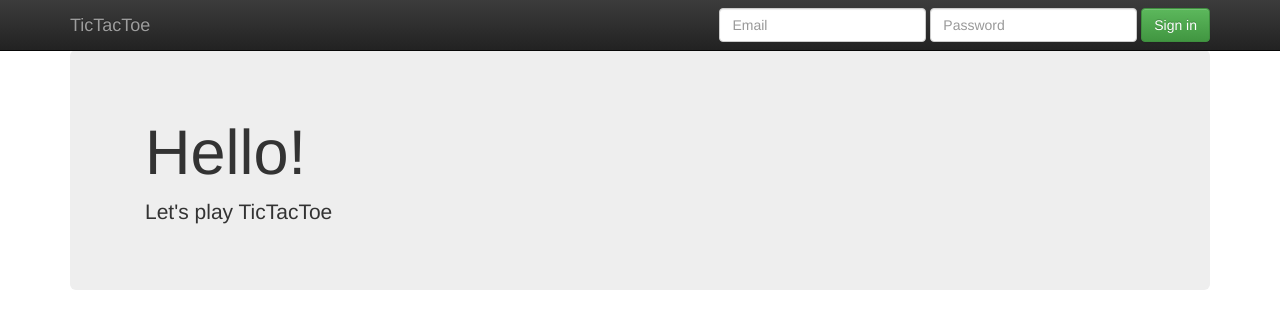
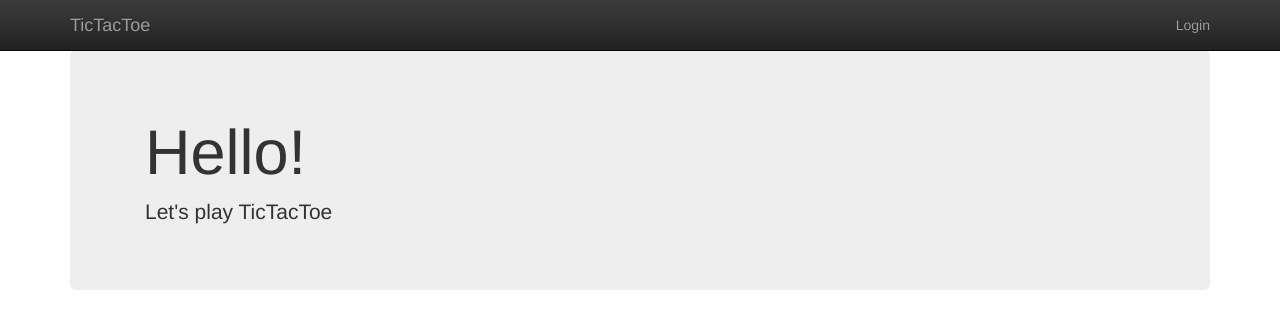
Before and after one commit to EugeneZaharchenko/TicTacToe, a Django app: page / in a window 1280 px wide. Shown: the top 329 px of the page. Run offline with Django 3.2, Linux system fonts and the light colour scheme; some libraries are stand-ins or nearby versions.

Commit message:
Login/logout realized

```diff
--- a/TicTacToe/urls.py
+++ b/TicTacToe/urls.py
@@ -20,5 +20,5 @@ from .views import welcome
 urlpatterns = [
     path('admin/', admin.site.urls),
     path('player/', include('player.urls')),
-    path('', welcome),
+    path('', welcome, name='tictactoe_welcome'),
 ]
--- a/player/urls.py
+++ b/player/urls.py
@@ -4,6 +4,6 @@ from .views import home
 
 urlpatterns = [
     path('home/', home, name='player_home'),
-    path('login/', LoginView.as_view(template_engine='player/login_form.html'), name='player_login'),
-    path('logout/', LoginView.as_view(), name='player_logout'),
+    path('login/', LoginView.as_view(template_name='player/login_form.html'), name='player_login'),
+    path('logout/', LogoutView.as_view(), name='player_logout'),
 ]
--- a/templates/base.html
+++ b/templates/base.html
@@ -25,25 +25,20 @@
     <nav class="navbar navbar-inverse navbar-fixed-top" role="navigation">
       <div class="container">
         <div class="navbar-header">
-          <button type="button" class="navbar-toggle collapsed" data-toggle="collapse" data-target="#navbar" aria-expanded="false" aria-controls="navbar">
-            <span class="sr-only">Toggle navigation</span>
-            <span class="icon-bar"></span>
-            <span class="icon-bar"></span>
-            <span class="icon-bar"></span>
-          </button>
+
           <a class="navbar-brand" href="#">TicTacToe</a>
         </div>
-        <div id="navbar" class="navbar-collapse collapse">
-          <form class="navbar-form navbar-right" role="form">
-            <div class="form-group">
-              <input type="text" placeholder="Email" class="form-control">
-            </div>
-            <div class="form-group">
-              <input type="password" placeholder="Password" class="form-control">
-            </div>
-            <button type="submit" class="btn btn-success">Sign in</button>
-          </form>
-        </div><!--/.navbar-collapse -->
+        <ul class="nav navbar-nav navbar-right">
+            {% if user.is_authenticated %}
+                <li><a href="{% url 'player_logout' %}">
+                    Logout
+                </a></li>
+            {% else %}
+                <li><a href="{% url 'player_login' %}">
+                    Login
+                </a></li>
+            {% endif %}
+        </ul>
       </div>
     </nav>
 
--- a/templates/player/login_form.html
+++ b/templates/player/login_form.html
@@ -4,7 +4,7 @@
     Login
 {% endblock %}
 
-{% block content%}
+{% block content %}
     <form role="form"
           action="{% url 'player_login' %}"
           method="post">
```
Also changed, not shown: TicTacToe/settings.py (+4 -10 lines).
